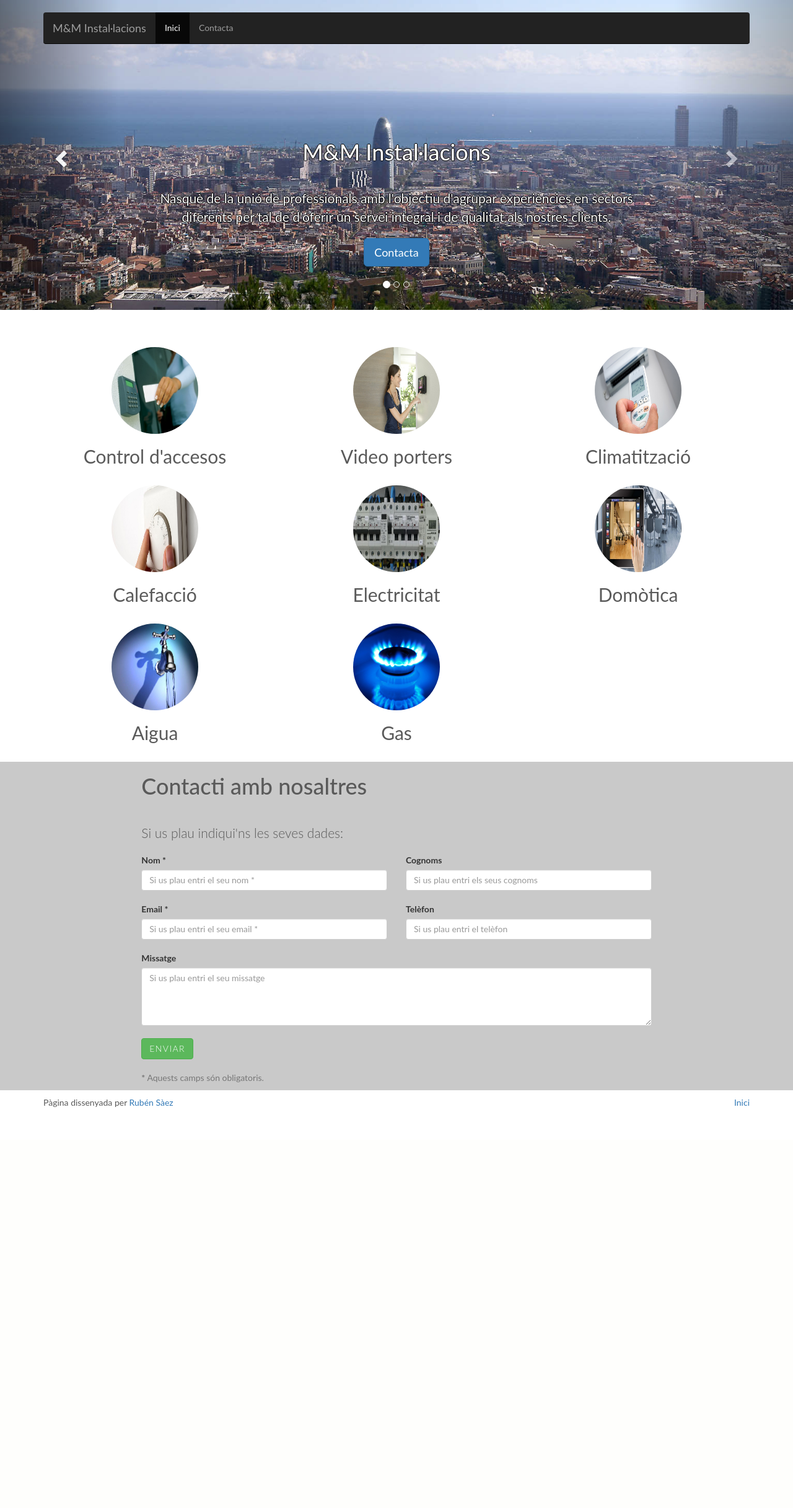
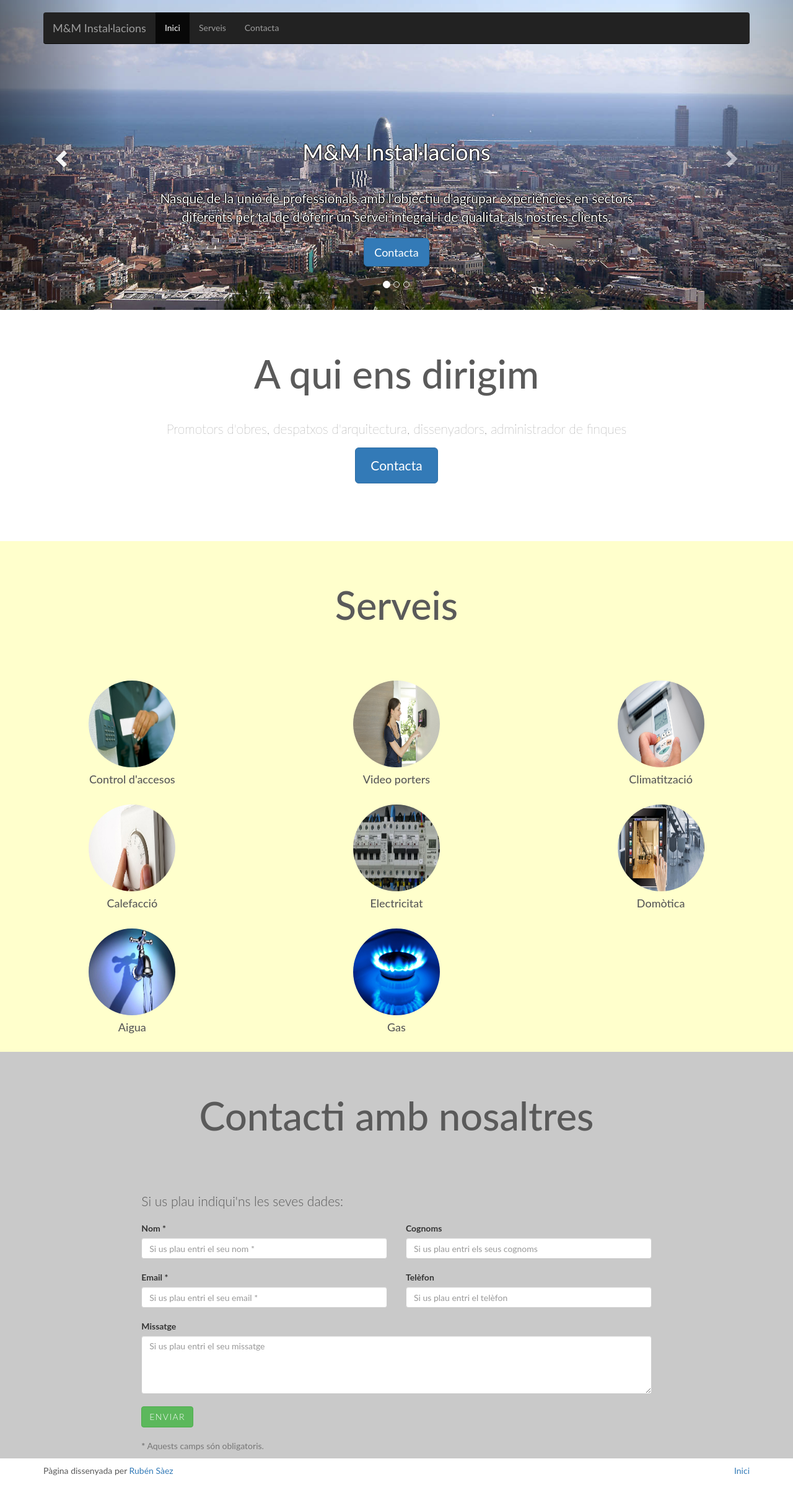
Before and after one commit to rusabe/mm-magrinya, a PHP site: page / in a window 1280 px wide. Shown: the whole page at 62% size. Before the commit the page ends 1786 px from the top, so only its background shows below. Run offline with PHP 8.4, Linux system fonts and the light colour scheme; some libraries are stand-ins or nearby versions.

Commit message:
all working

```diff
--- a/css/carousel.css
+++ b/css/carousel.css
@@ -40,7 +40,6 @@ body {
 /* Carousel base class */
 .carousel {
   height: 500px;
-  margin-bottom: 60px;
 }
 /* Since positioning the image, we need to help out the caption */
 .carousel-caption {
@@ -85,6 +84,11 @@ body {
 .marketing .col-lg-4 p {
   margin-right: 10px;
   margin-left: 10px;
+}
+
+.marketing{
+  background-color: #FFFFCC;
+  width:100%;
 }
 
 
@@ -162,10 +166,6 @@ label {
     margin-bottom: 20px;
 }
 
-.contacta{
-  background-color: #C9C9C9;
-  width: 100%;
-}
 .footer{
   margin-top: 10px;
 }
@@ -186,3 +186,24 @@ label {
   font-style: italic;
   font-size: 12px;
 }
+
+/* Main marketing message and sign up button */
+.jumbotron {
+  text-align: center;
+  background-color: transparent;
+}
+.jumbotron .btn {
+  padding: 14px 24px;
+  font-size: 21px;
+}
+
+.services{
+  background-color: #FFFFCC;
+  margin-bottom: 0px;
+}
+
+.contacta{
+  background-color: #C9C9C9;
+  width: 100%;
+  margin-bottom: 0px;
+}
--- a/index.php
+++ b/index.php
@@ -48,6 +48,7 @@
             <div id="navbar" class="navbar-collapse collapse">
               <ul class="nav navbar-nav">
                 <li class="active"><a href="#">Inici</a></li>
+                <li><a href="#services">Serveis</a></li>
                 <li><a href="#contacta">Contacta</a></li>
               </ul>
             </div>
@@ -74,7 +75,7 @@
             <div class="carousel-caption">
               <h1>M&amp;M Instal&middot;lacions</h1>
               <p>Nasqu&egrave; de la uni&oacute; de professionals amb l'objectiu d'agrupar experi&egrave;ncies en sectors diferents per tal de d'oferir un servei integral i de qualitat als nostres clients.</p>
-              <p><a class="btn btn-lg btn-primary" href="#" role="button">Contacta</a></p>
+              <p><a class="btn btn-lg btn-primary" href="#contacta" role="button">Contacta</a></p>
             </div>
           </div>
         </div>
@@ -84,7 +85,7 @@
             <div class="carousel-caption">
               <h1>M&amp;M Instal&middot;lacions</h1>
               <p>Treballem amb les primeres marques utilitzant els materials adequats per tal d'obtenir la m&eacute;s alta fiabilitat en les nostres instal&middot;lacions.</p>
-              <p><a class="btn btn-lg btn-primary" href="#" role="button">Contacta</a></p>
+              <p><a class="btn btn-lg btn-primary" href="#contacta" role="button">Contacta</a></p>
             </div>
           </div>
         </div>
@@ -94,7 +95,7 @@
             <div class="carousel-caption">
               <h1>M&amp;M Instal&middot;lacions</h1>
               <p>Estem especialitzats en els sectors relacionats amb l'arquitectura i la decoraci&oacute;. Implementem instal&middot;lacions estandaritzades i donem solucions a les que no ho son.</p>
-              <p><a class="btn btn-lg btn-primary" href="#" role="button">Contacta</a></p>
+              <p><a class="btn btn-lg btn-primary" href="#contacta" role="button">Contacta</a></p>
             </div>
           </div>
         </div>
@@ -109,61 +110,65 @@
       </a>
     </div><!-- /.carousel -->
 
-
-    <!-- Marketing messaging and featurettes
-    ================================================== -->
-    <!-- Wrap the rest of the page in another container to center all the content. -->
-
+    <div class="jumbotron">
+        <h1>A qui ens dirigim</h1>
+        <p class="lead">Promotors d'obres, despatxos d'arquitectura, dissenyadors, administrador de finques</p>
+        <p><a class="btn btn-lg btn-primary" href="#contacta" role="button">Contacta</a></p>
+    </div>
+    <section id="services">
+        <div class="jumbotron services">
+            <h1>Serveis</h1>
+        </div>
         <div class="container marketing">
-
-      <!-- Three columns of text below the carousel -->
           <div class="row">
             <div class="col-lg-4">
               <img class="img-circle" src="images/services/service-1.jpg" alt="Generic placeholder image" width="140" height="140">
-          <h2>Control d'accesos</h2>
+              <h4>Control d'accesos</h4>
             </div><!-- /.col-lg-4 -->
             <div class="col-lg-4">
               <img class="img-circle" src="images/services/service-2.jpg" alt="Generic placeholder image" width="140" height="140">
-          <h2>Video porters</h2>
+              <h4>Video porters</h4>
             </div><!-- /.col-lg-4 -->
             <div class="col-lg-4">
               <img class="img-circle" src="images/services/service-3.jpg" alt="Generic placeholder image" width="140" height="140">
-          <h2>Climatitzaci&oacute;</h2>
+              <h4>Climatitzaci&oacute;</h4>
             </div><!-- /.col-lg-4 -->
           </div><!-- /.row -->
           <div class="row">
             <div class="col-lg-4">
               <img class="img-circle" src="images/services/service-4.jpg" alt="Generic placeholder image" width="140" height="140">
-          <h2>Calefacci&oacute;</h2>
+              <h4>Calefacci&oacute;</h4>
             </div><!-- /.col-lg-4 -->
             <div class="col-lg-4">
               <img class="img-circle" src="images/services/service-5.jpg" alt="Generic placeholder image" width="140" height="140">
-          <h2>Electricitat</h2>
+              <h4>Electricitat</h4>
             </div><!-- /.col-lg-4 -->
             <div class="col-lg-4">
               <img class="img-circle" src="images/services/service-6.jpg" alt="Generic placeholder image" width="140" height="140">
-          <h2>Dom&ograve;tica</h2>
+              <h4>Dom&ograve;tica</h4>
             </div><!-- /.col-lg-4 -->
           </div><!-- /.row -->
           <div class="row">
             <div class="col-lg-4 centered">
               <img class="img-circle" src="images/services/service-7.jpg" alt="Generic placeholder image" width="140" height="140">
-          <h2>Aigua</h2>
+              <h4>Aigua</h4>
             </div><!-- /.col-lg-4 -->
             <div class="col-lg-4 centered">
               <img class="img-circle" src="images/services/service-8.jpg" alt="Generic placeholder image" width="140" height="140">
-          <h2>Gas</h2>
+              <h4>Gas</h4>
             </div><!-- /.col-lg-4 -->
             <div class="col-lg-4">
             </div><!-- /.col-lg-4 -->
           </div><!-- /.row -->
-
         </div><!-- /.container -->
+    </section>
     <section id="contacta">
+        <div class="jumbotron contacta">
+            <h1>Contacti amb nosaltres</h1>
+        </div>
         <div class="container contacta">
             <div class="row">
                 <div class="col-lg-8 col-lg-offset-2">
-                    <h1>Contacti amb nosaltres</h1>
                     <p class="lead">Si us plau indiqui'ns les seves dades:</p>
                     <form id="contact-form" name="contact-form" method="post" role="form">
                         <div class="messages"></div>
--- a/js/contact.js
+++ b/js/contact.js
@@ -1,18 +1,18 @@
 $(function () {
-
     $("#btnSend").click(function () {
-        $("#contact-form").valid();
-        // $.ajax({
-        //         type:"POST",
-        //         data: $("#contact-form").serialize(),
-        //         url:"contact.php",
-        //         success: function() {
-        //             $('#success').fadeIn();
-        //         },
-        //         error: function() {
-        //             $('#error').fadeIn();
-        //         }
-        //     });
+        if($("#contact-form").valid()){
+            $.ajax({
+                type:"POST",
+                data: $("#contact-form").serialize(),
+                url:"contact.php",
+                success: function() {
+                    $('#success').fadeIn();
+                },
+                error: function() {
+                    $('#error').fadeIn();
+                }
+            });
+        }
     });
 
 });
```
Lines whose indentation alone changed are shown as unchanged.
